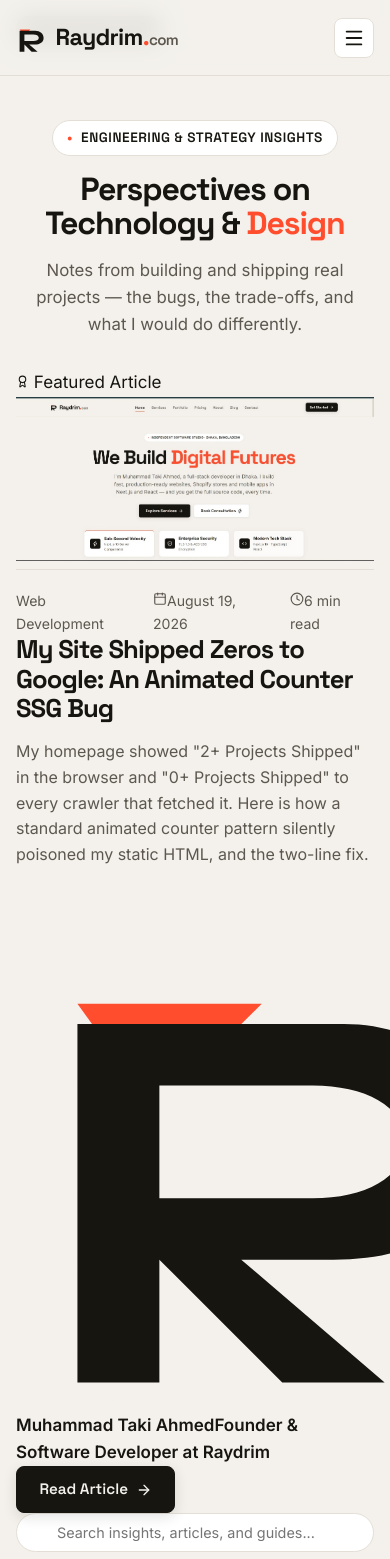
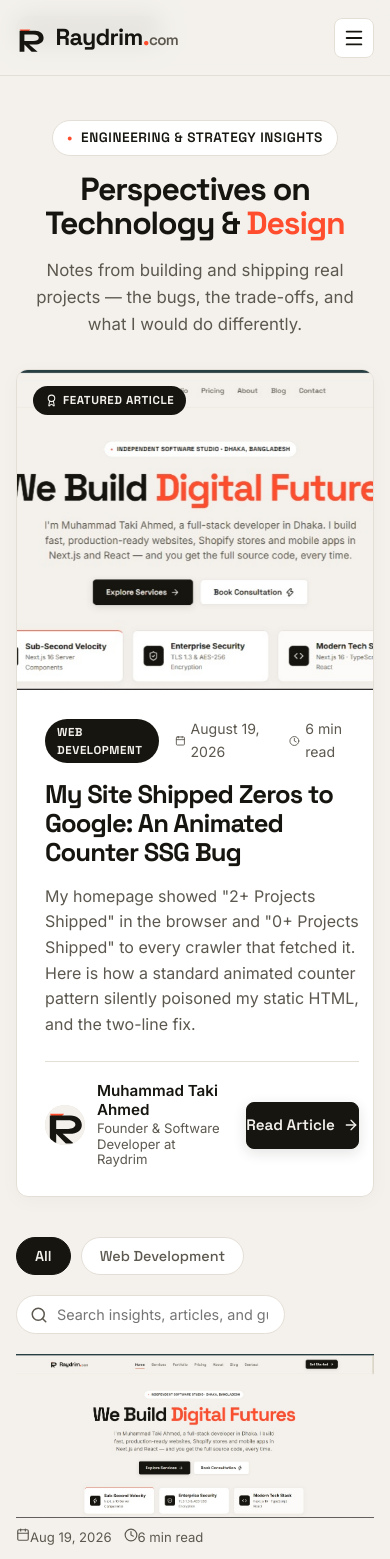
Before and after one commit to takiahmed24/raydrim, a Next.js app: page /blog in a window 390 px wide. Shown: the top 1559 px of the page. Built offline with nearby package versions, Linux system fonts and the light colour scheme.

Commit message:
fix blog filter tab spacing, author name/role line break, and replace dead Cal.com link with WhatsApp/email CTAs

```diff
--- a/src/components/blog/BlogFilter.tsx
+++ b/src/components/blog/BlogFilter.tsx
@@ -20,8 +20,23 @@
   onSearchChange,
 }: BlogFilterProps) {
   return (
-    <div className={styles.filterBar}>
-      <div className={styles.searchContainer}>
+    <div className={styles.wrapper}>
+      <div className={styles.categories}>
+        {categories.map((cat) => {
+          const isActive = activeCategory === cat;
+          return (
+            <button
+              key={cat}
+              onClick={() => onSelectCategory(cat)}
+              className={`${styles.chip} ${isActive ? styles.activeChip : ''}`}
+            >
+              {cat}
+            </button>
+          );
+        })}
+      </div>
+
+      <div className={styles.searchBox}>
         <Search size={18} className={styles.searchIcon} />
         <input
           type="text"
@@ -31,21 +46,6 @@
           className={styles.searchInput}
         />
       </div>
-
-      <div className={styles.categoriesList}>
-        {categories.map((cat) => {
-          const isActive = activeCategory === cat;
-          return (
-            <button
-              key={cat}
-              onClick={() => onSelectCategory(cat)}
-              className={`${styles.categoryPill} ${isActive ? styles.categoryPillActive : ''}`}
-            >
-              {cat}
-            </button>
-          );
-        })}
-      </div>
     </div>
   );
 }
--- a/src/components/blog/FeaturedPost.module.css
+++ b/src/components/blog/FeaturedPost.module.css
@@ -1,4 +1,4 @@
-.card {
+.featuredBanner {
   background: var(--surface);
   border: 1px solid var(--rule);
   border-radius: var(--radius-md);
@@ -11,12 +11,12 @@
   transition: transform 0.25s var(--ease), border-color 0.25s var(--ease);
 }
 
-.card:hover {
+.featuredBanner:hover {
   transform: translateY(-3px);
   border-color: var(--ink);
 }
 
-.imageWrapper {
+.imageCol {
   position: relative;
   width: 100%;
   height: 100%;
@@ -33,29 +33,62 @@
   will-change: transform;
 }
 
-.card:hover .image {
+.featuredBanner:hover .image {
   transform: scale(1.045);
 }
 
-.content {
+.featuredTag {
+  position: absolute;
+  top: 16px;
+  left: 16px;
+  display: inline-flex;
+  align-items: center;
+  gap: 5px;
+  background: var(--ink);
+  color: var(--bg);
+  padding: 5px 12px;
+  border-radius: var(--radius-full);
+  font-family: var(--font-heading);
+  font-size: 0.72rem;
+  font-weight: 700;
+  letter-spacing: 0.05em;
+  text-transform: uppercase;
+  z-index: 2;
+}
+
+.contentCol {
   padding: 44px;
   display: flex;
   flex-direction: column;
   justify-content: space-between;
 }
 
-.categoryTag {
+.metaRow {
+  display: flex;
+  align-items: center;
+  gap: 16px;
+  font-size: 0.88rem;
+  color: var(--ink-soft);
+  margin-bottom: 16px;
+}
+
+.metaItem {
+  display: flex;
+  align-items: center;
+  gap: 5px;
+}
+
+.category {
   display: inline-block;
   background: var(--ink);
   color: var(--bg);
   padding: 4px 12px;
   border-radius: var(--radius-full);
   font-family: var(--font-heading);
-  font-size: 0.75rem;
+  font-size: 0.72rem;
   font-weight: 700;
   letter-spacing: 0.05em;
   text-transform: uppercase;
-  margin-bottom: 16px;
 }
 
 .title {
@@ -74,23 +107,54 @@
   margin-bottom: 24px;
 }
 
-.metaRow {
+.authorRow {
   display: flex;
   align-items: center;
+  justify-content: space-between;
   gap: 16px;
-  font-size: 0.88rem;
-  color: var(--ink-soft);
   padding-top: 20px;
   border-top: 1px solid var(--rule);
 }
 
 .author {
+  display: flex;
+  align-items: center;
+  gap: 12px;
+}
+
+.avatar {
+  width: 40px;
+  height: 40px;
+  border-radius: 50%;
+  object-fit: cover;
+  background: var(--rule);
+}
+
+.authorInfo {
+  display: flex;
+  flex-direction: column;
+  gap: 2px;
+}
+
+.authorName {
   font-weight: 600;
   color: var(--ink);
+  font-size: 0.95rem;
+  line-height: 1.2;
+}
+
+.authorRole {
+  font-size: 0.82rem;
+  color: var(--ink-soft);
+  line-height: 1.2;
 }
 
 @media (max-width: 900px) {
-  .card {
+  .featuredBanner {
     grid-template-columns: 1fr;
   }
+
+  .contentCol {
+    padding: 28px;
+  }
 }
--- a/src/components/contact/ConsultationScheduler.module.css
+++ b/src/components/contact/ConsultationScheduler.module.css
@@ -4,44 +4,75 @@
   border-bottom: 1px solid var(--rule);
 }
 
-.box {
-  background: var(--surface);
-  border: 1px solid var(--rule);
-  border-radius: var(--radius-md);
-  padding: clamp(48px, 8vw, 80px) 36px;
-  text-align: center;
-  position: relative;
-  overflow: hidden;
-  box-shadow: 0 4px 20px rgba(22, 21, 15, 0.03);
+.grid {
+  display: grid;
+  grid-template-columns: 1fr 1fr;
+  gap: 28px;
 }
 
-.content {
-  position: relative;
-  z-index: 2;
-  max-width: 760px;
-  margin: 0 auto;
+.card {
+  height: 100%;
 }
 
-.title {
-  font-size: clamp(2.2rem, 5vw, 3.6rem);
+.cardTitle {
+  display: flex;
+  align-items: center;
+  gap: 10px;
+  font-size: 1.2rem;
   font-weight: 700;
   color: var(--ink);
-  line-height: 1.08;
-  letter-spacing: -0.04em;
-  margin-bottom: 20px;
+  margin-bottom: 10px;
 }
 
-.subtitle {
-  font-size: 1.15rem;
+.titleIcon {
+  flex-shrink: 0;
   color: var(--ink-soft);
-  margin-bottom: 36px;
+}
+
+.cardDesc {
+  font-size: 0.95rem;
+  color: var(--ink-soft);
+  line-height: 1.6;
+  margin-bottom: 24px;
+}
+
+.contactOptions {
+  display: flex;
+  flex-direction: column;
+  gap: 12px;
+}
+
+.faqList {
+  display: flex;
+  flex-direction: column;
+  gap: 20px;
+}
+
+.faqItem {
+  padding-bottom: 16px;
+  border-bottom: 1px solid var(--rule);
+}
+
+.faqItem:last-child {
+  border-bottom: none;
+  padding-bottom: 0;
+}
+
+.faqQuestion {
+  font-weight: 600;
+  font-size: 0.95rem;
+  color: var(--ink);
+  margin-bottom: 6px;
+}
+
+.faqAnswer {
+  font-size: 0.9rem;
+  color: var(--ink-soft);
   line-height: 1.6;
 }
 
-.buttons {
-  display: flex;
-  align-items: center;
-  justify-content: center;
-  gap: 16px;
-  flex-wrap: wrap;
+@media (max-width: 768px) {
+  .grid {
+    grid-template-columns: 1fr;
+  }
 }
```
Also changed, not shown: src/components/contact/ConsultationScheduler.tsx (+20 -35 lines).
